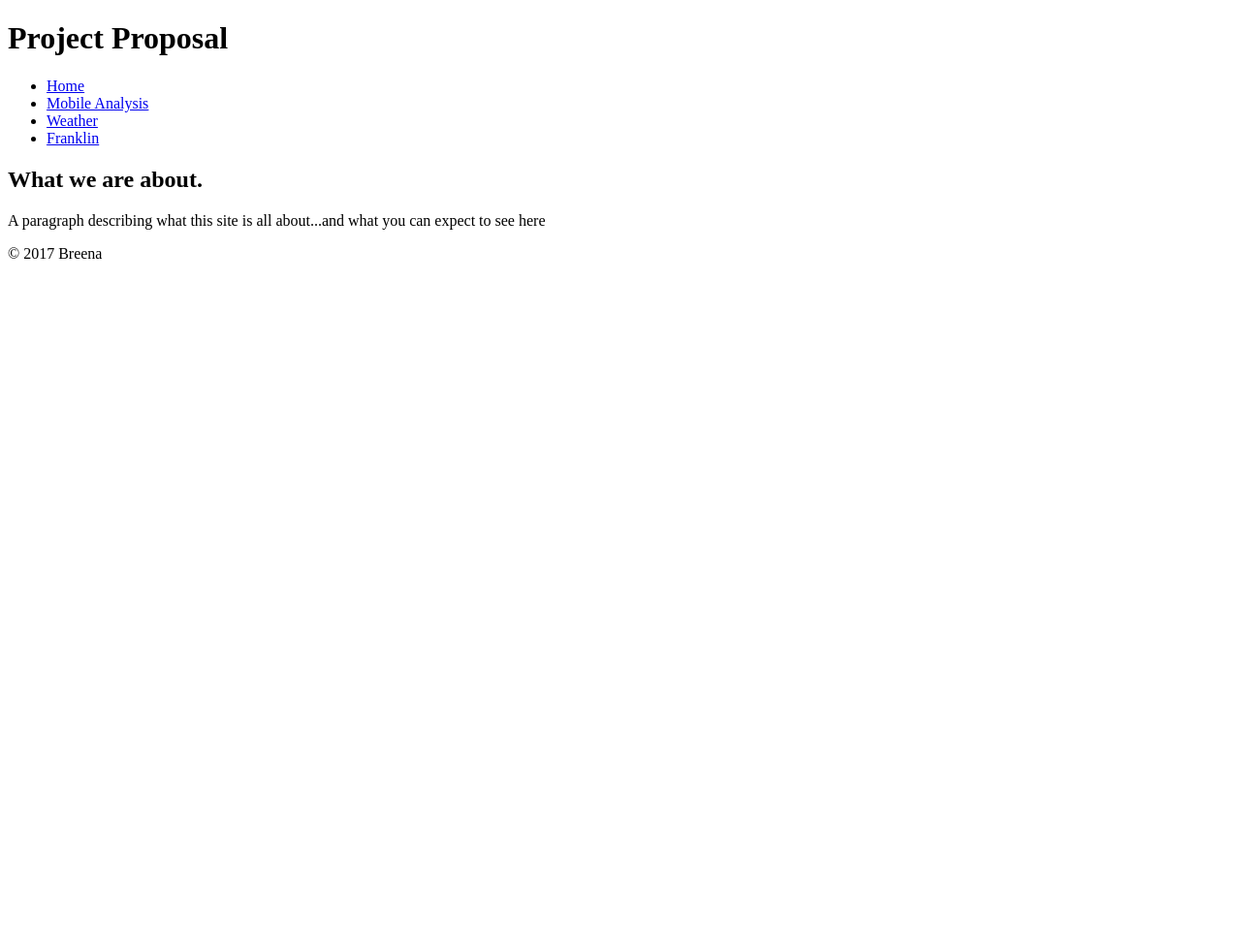
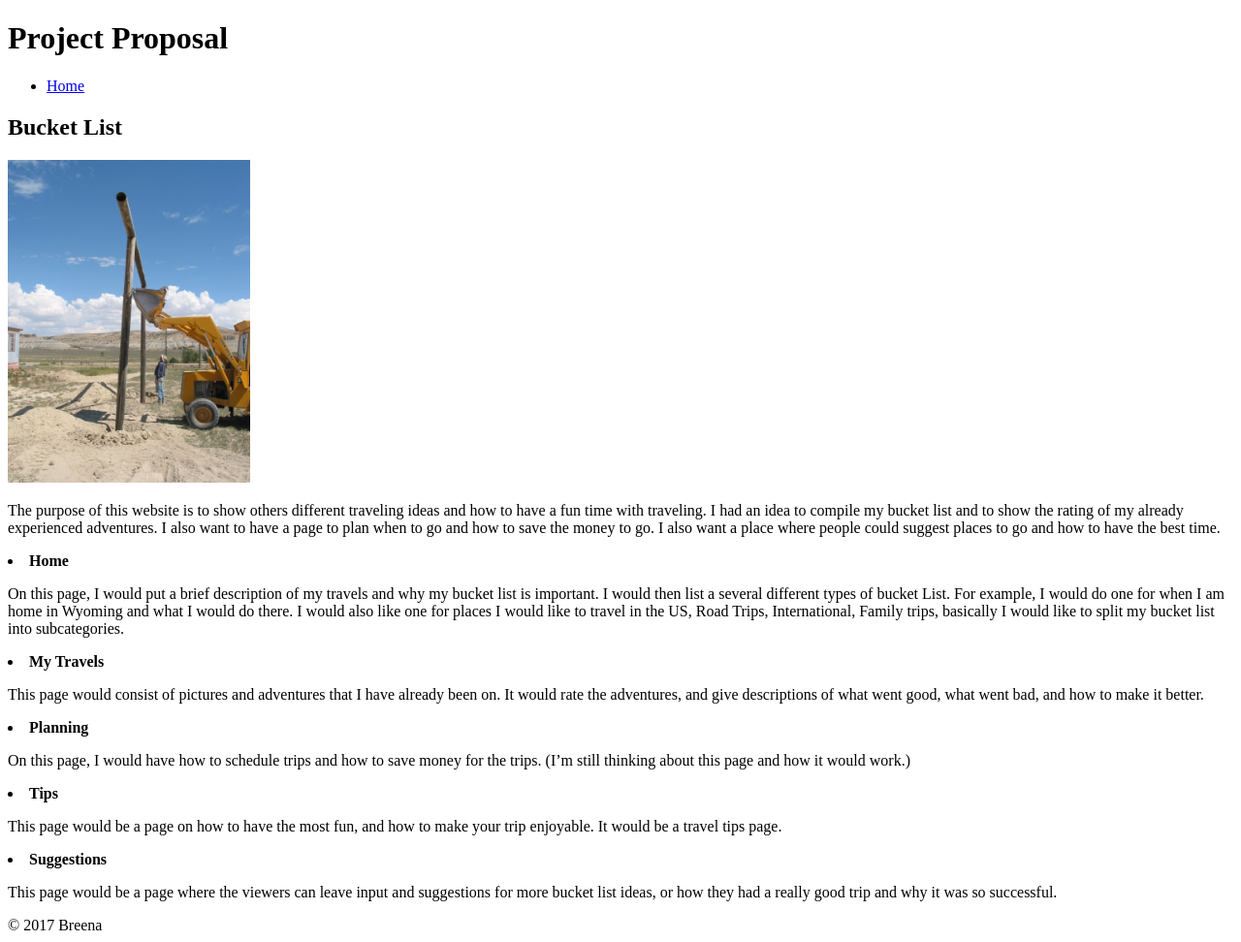
Before and after one commit to bjones80/bjones80.github.io, a plain HTML site: page project/project-proposal.html in a window 1280 px wide. Shown: the whole page at 97% size. Before the commit the page ends 800 px from the top, so only its background shows below. Drawn offline with Linux system fonts and the light colour scheme.

Commit message:
project proposal

```diff
--- a/project/project-proposal.html
+++ b/project/project-proposal.html
@@ -12,15 +12,25 @@
             <nav>
                 <ul>
                     <li><a href="/index.html">Home</a> </li>
-                    <li><a href="/homework/mobile-analysis.html">Mobile Analysis</a> </li>
-                    <li><a href="/weather/weatherapp.html">Weather</a></li>
-                    <li><a href="/weather/franklin.html">Franklin</a></li>
+
                 </ul>
             </nav>
         </header>
         <main>
-            <h2>What we are about.</h2>
-            <p>A paragraph describing what this site is all about...and what you can expect to see here</p>
+            <h2>Bucket List</h2>
+            <img src="/sandbox/favorite/2003_08_14%20ect.%20050%20(1).jpg" alt='logo' height='' width='250'>
+            <p>The purpose of this website is to show others different traveling ideas and how to have a fun time with traveling. I had an idea to compile my bucket list and to show the rating of my already experienced adventures. I also want to have a page to plan when to go and how to save the money to go. I also want a place where people could suggest places to go and how to have the best time. </p>
+            <li><b>Home</b></li>
+                <p>On this page, I would put a brief description of my travels and why my bucket list is important. I would then list a several different types of bucket List. For example, I would do one for when I am home in Wyoming and what I would do there. I would also like one for places I would like to travel in the US, Road Trips, International, Family trips, basically I would like to split my bucket list into subcategories.</p>
+            <li><b>My Travels</b></li>
+                <p>This page would consist of pictures and adventures that I have already been on. It would rate the adventures, and give descriptions of what went good, what went bad, and how to make it better.  </p>
+            <li><b>Planning</b></li>
+                <p>On this page, I would have how to schedule trips and how to save money for the trips. (I’m still thinking about this page and how it would work.)</p>
+            <li><b>Tips</b></li>
+                <p>This page would be a page on how to have the most fun, and how to make your trip enjoyable. It would be a travel tips page. </p>
+            <li><b>Suggestions</b></li>
+                <p>This page would be a page where the viewers can leave input and suggestions for more bucket list ideas, or how they had a really good trip and why it was so successful.</p>
+
         </main>
         <footer>
             &copy; 2017 Breena
```
Also changed, not shown: sandbox/favorite/2003_08_14 ect. 050 (1).jpg (added), sandbox/favorite/IMG_0133.JPG (added), sandbox/favorite/IMG_0263.JPG (added), sandbox/favorite/IMG_0264.JPG (added), 3 other files.
